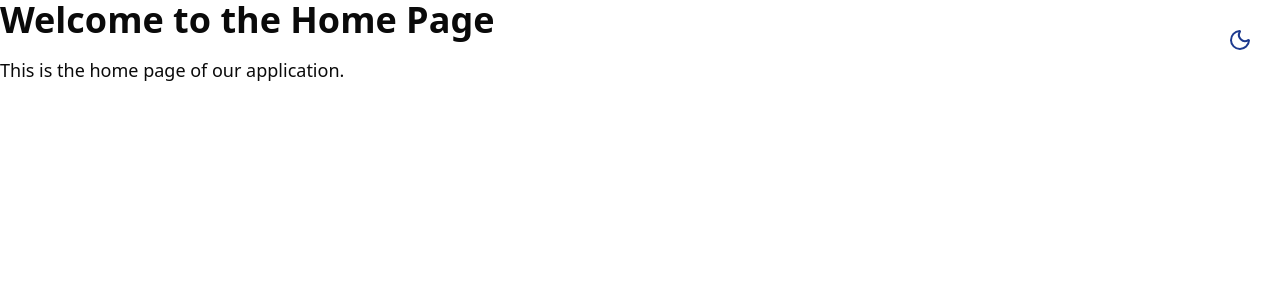
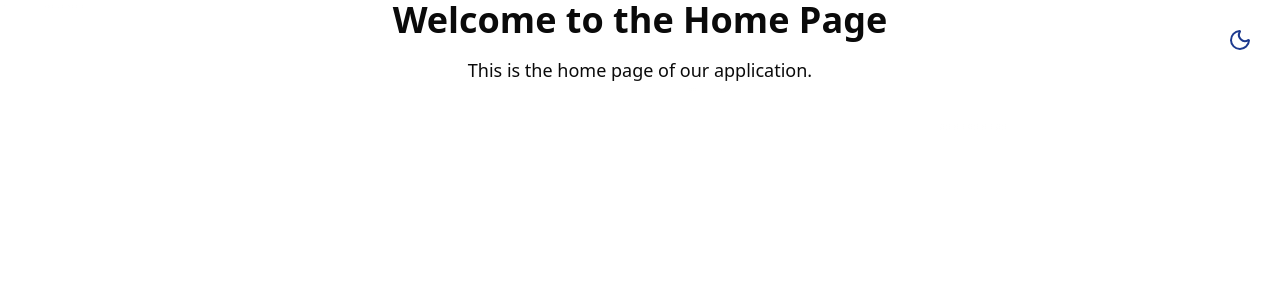
Before and after one commit to xrf657884281-hue/capstone-project-25t3-9900-f12a-almond, a React (Vite) app: page / in a window 1280 px wide. Shown: the top 300 px of the page. Built offline with nearby package versions, Linux system fonts and the light colour scheme.

Commit message:
Finish dark modle background

```diff
--- /dev/null
+++ b/src/components/DarkBackground.tsx
@@ -0,0 +1,109 @@
+import React, { useState, useEffect } from 'react'
+
+interface Star {
+  id: number;
+  size: number;
+  x: number;
+  y: number;
+  opacity: number;
+  animationDuration: number;
+}
+
+interface Meteor {
+    id: number;
+    size: number;
+    x: number;
+    y: number;
+    delay: number;
+    animationDuration: number;
+
+}
+
+const DarkBackground = () => {
+
+    const [stars, setStars] = useState<Star[]>([])
+    const [meteors, setMeteors] = useState<Meteor[]>([]);
+
+    useEffect(() => {
+        generateStars()
+        generateMeteors()
+
+        const handleResize = () => {
+            generateStars()
+        }
+
+        window.addEventListener('resize', handleResize)
+
+        return () => window.removeEventListener("resize", handleResize)
+    },[])
+
+    const generateStars = () => {
+        const starNumber = Math.floor(window.innerWidth * window.innerHeight) / 10000
+
+        const newStars = []
+
+        for (let i=0; i < starNumber; i++) {
+            newStars.push({
+                id: i,
+                size: Math.random() * 3 + 1,
+                x: Math.random() * 100,
+                y:Math.random() * 100,
+                opacity: Math.random() * 0.5 + 0.5,
+                animationDuration: Math.random() * 4 + 2,
+            })
+        }
+
+        setStars(newStars);
+    }
+
+    const generateMeteors = () => {
+        const meteorsNumber = 5
+
+        const newMeteors = []
+
+        for (let i=0; i < meteorsNumber; i++) {
+            newMeteors.push({
+                id: i,
+                size: Math.random() * 3 + 1,
+                x: Math.random() * 100,
+                y:Math.random() * 20,
+                delay: Math.random() * 15,
+                animationDuration: Math.random() * 3 + 3,
+            })
+        }
+
+        setMeteors(newMeteors);
+    }
+
+  return (
+    <div className='fixed inset-0 overflow-hidden pointer-events-none z-0'>
+        {stars.map((star) => (
+            <div key={star.id} className='star animate-pulse-subtle' style={{
+                width: star.size + "px",
+                height: star.size + "px",
+                left: star.x + "%",
+                top: star.y + "%",
+                opacity: star.opacity,
+                animationDuration: star.animationDuration + "s",
+            }}/>
+        ))}
+
+        {meteors.map((meteor) => (
+            <div key={meteor.id} className='meteor animate-meteor' style={{
+                width: meteor.size * 50 + "px",
+                height: meteor.size * 2 + "px",
+                left: meteor.x + "%",
+                top: meteor.y + "%",
+                animationDelay: meteor.delay + "s",
+                animationDuration: meteor.animationDuration + "s",
+            }}/>
+
+
+        ))}
+
+
+    </div>
+  )
+}
+
+export default DarkBackground
--- a/src/index.css
+++ b/src/index.css
@@ -1,5 +1,96 @@
 @import "tailwindcss";
 @import "tw-animate-css";
+
+@theme {
+  --animate-float: float 6s ease-in-out infinite;
+  --animate-pulse-subtle: pulse-subtle 4s ease-in-out infinite;
+  --animate-fade-in: fade-in 0.7s ease-out forwards;
+  --animate-fade-in-delay-1: fade-in 0.7s ease-out 0.2s forwards;
+  --animate-fade-in-delay-2: fade-in 0.7s ease-out 0.4s forwards;
+  --animate-fade-in-delay-3: fade-in 0.7s ease-out 0.6s forwards;
+  --animate-fade-in-delay-4: fade-in 0.7s ease-out 0.8s forwards;
+  --animate-meteor: meteor 5s linear infinite;
+
+  @keyframes float {
+    0%,
+    100% {
+      transform: translateY(0);
+    }
+    50% {
+      transform: translateY(-10px);
+    }
+  }
+  @keyframes pulse-subtle {
+    0%,
+    100% {
+      opacity: 1;
+    }
+    50% {
+      opacity: 0.8;
+    }
+  }
+  @keyframes fade-in {
+    from {
+      opacity: 0;
+      transform: translateY(20px);
+    }
+    to {
+      opacity: 1;
+      transform: translateY(0);
+    }
+  }
+  @keyframes meteor {
+    0% {
+      transform: rotate(215deg) translateX(0);
+      opacity: 1;
+    }
+    70% {
+      opacity: 1;
+    }
+    100% {
+      transform: rotate(215deg) translateX(-500px);
+      opacity: 0;
+    }
+  }
+}
+
+@utility container {
+  margin-inline: auto;
+  padding-inline: 2rem;
+
+  @media (width >= 640px) {
+    max-width: 640px;
+  }
+  @media (width >= 768px) {
+    max-width: 768px;
+  }
+  @media (width >= 1024px) {
+    max-width: 1024px;
+  }
+  @media (width >= 1280px) {
+    max-width: 1280px;
+  }
+  @media (width >= 1400px) {
+    max-width: 1400px;
+  }
+}
+
+@utility star {
+  @apply absolute rounded-full bg-white;
+  box-shadow: 0 0 10px 2px rgba(255, 255, 255, 0.4);
+}
+
+@utility meteor {
+  @apply absolute bg-linear-to-r from-white via-white to-transparent rounded-full;
+  box-shadow: 0 0 10px 5px rgba(255, 255, 255, 0.3);
+}
+
+#root {
+  max-width: 100%;
+  margin: 0 auto;
+  padding: 0;
+  text-align: center;
+}
 
 
 /*
--- a/src/pages/Home.tsx
+++ b/src/pages/Home.tsx
@@ -1,10 +1,12 @@
 import React from 'react'
 import Theme from '../components/Navigation/Navbar/Theme'
+import DarkBackground from "../components/DarkBackground"
 
 const Home = () => {
   return (
     <div>
       <Theme/>
+      <DarkBackground/>
       <h1 className="text-4xl font-bold">Welcome to the Home Page</h1>
       <p className="mt-4 text-lg">This is the home page of our application.</p>
     </div>
```
